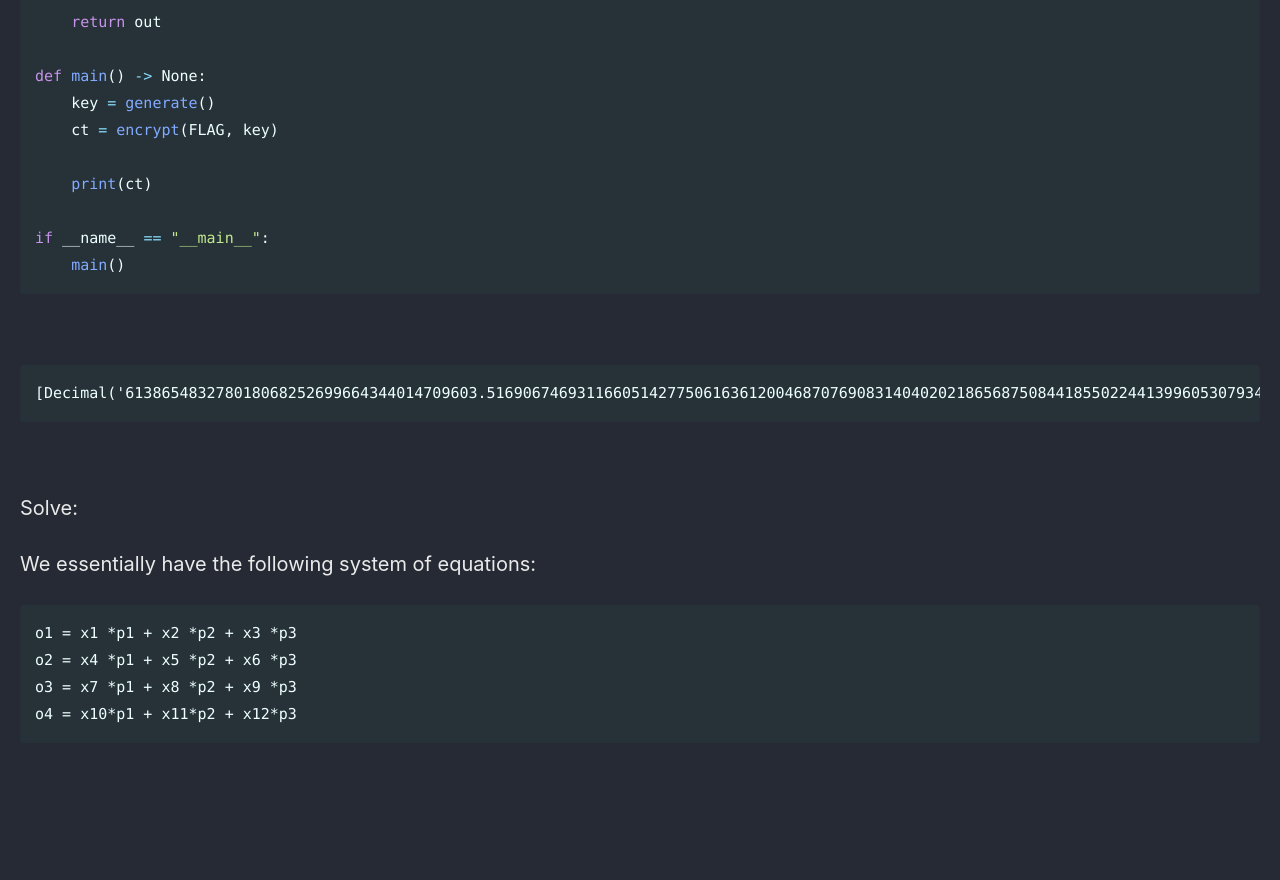
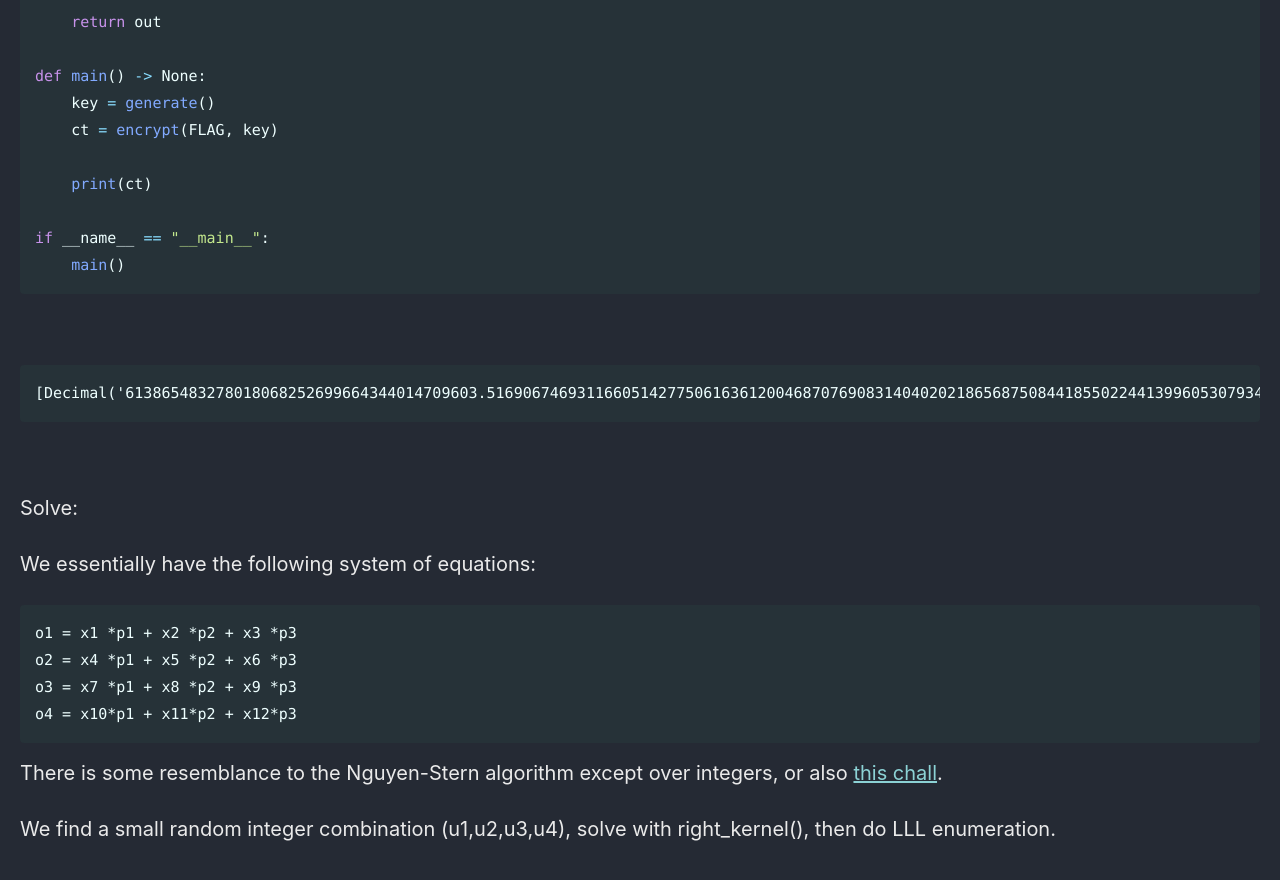
Before and after one commit to Connor-McCartney/Connor-McCartney.github.io, a Jekyll site: the page built from _pages/cryptography/other/roots-corCTF2024.md, in a window 1280 px wide and 900 px high, scrolled down 1214 px. Shown: the top 880 px of the window. Built offline with Jekyll 4.4.1, drawn with Linux system fonts in a browser that asks for light colours; cached includes are drawn as plain includes; before the commit the page ends 2002 px from its top, so only the background shows below that.

Commit message:
Update roots-corCTF2024.md

````diff
--- a/_pages/cryptography/other/roots-corCTF2024.md
+++ b/_pages/cryptography/other/roots-corCTF2024.md
@@ -74,3 +74,8 @@ o2 = x4 *p1 + x5 *p2 + x6 *p3
 o3 = x7 *p1 + x8 *p2 + x9 *p3
 o4 = x10*p1 + x11*p2 + x12*p3
 ```
+
+
+There is some resemblance to the Nguyen-Stern algorithm except over integers, or also [this chall](https://connor-mccartney.github.io/cryptography/ecc/ECLCG-HITCON-2024).
+
+We find a small random integer combination (u1,u2,u3,u4), solve with right_kernel(), then do LLL enumeration.
````
